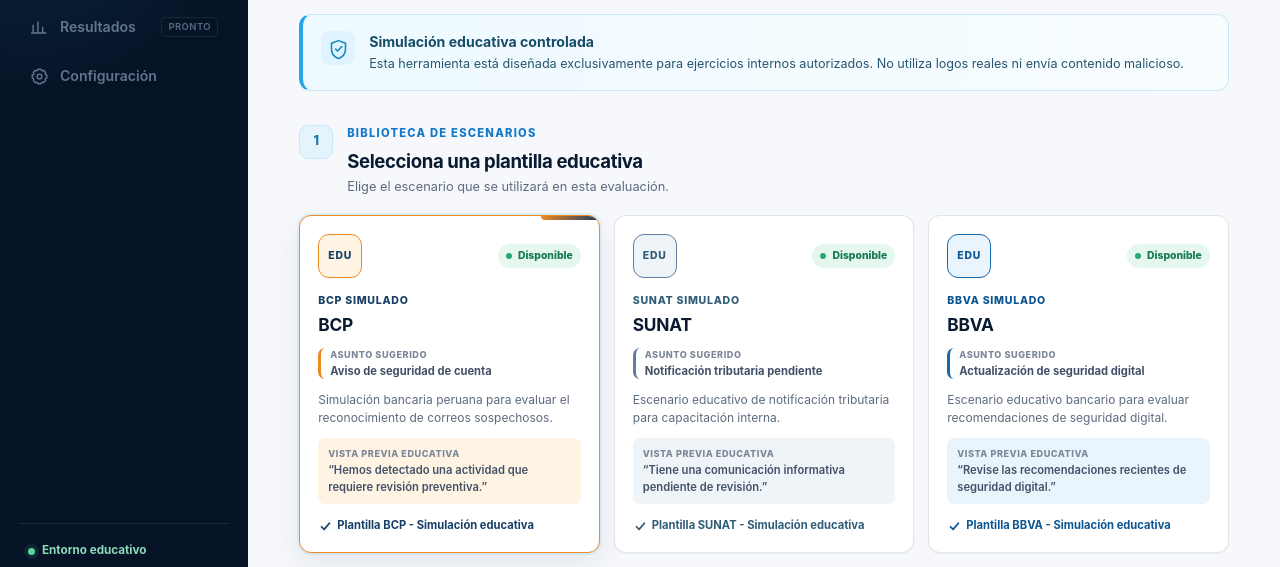
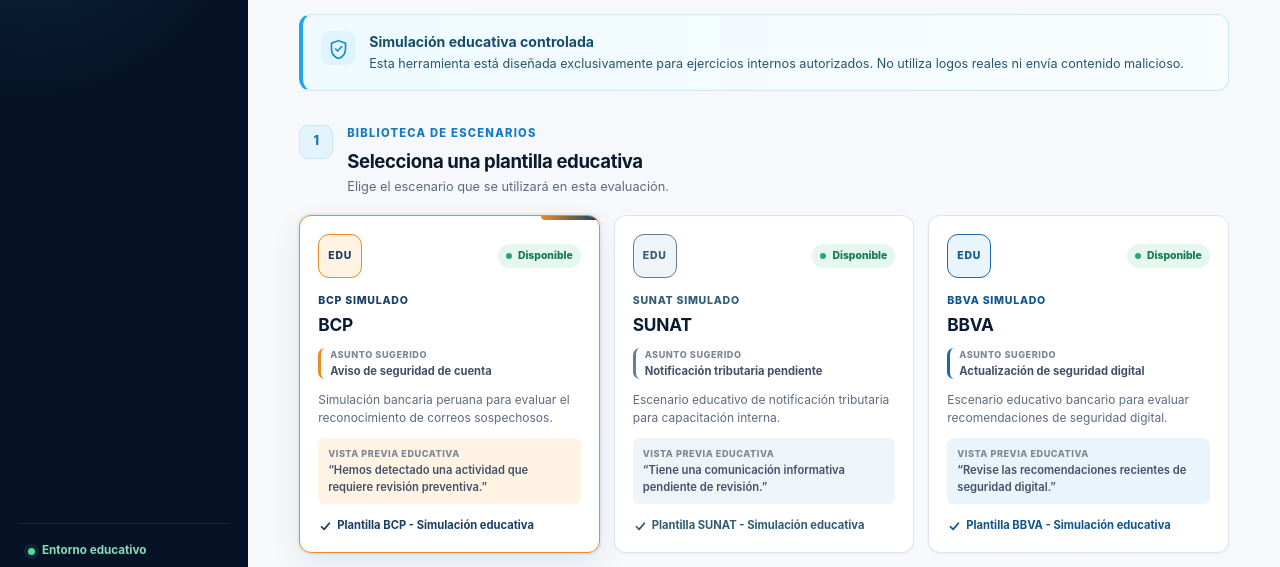
Before and after one commit to Agile-Grupo1-0570/socialshield-admin, a plain HTML site: page index.html in a window 1280 px wide. Shown: the part 169-736 px from the top of the page. Drawn offline with Linux system fonts and the light colour scheme.

Commit message:
feat: remove unnecesary features

```diff
--- a/index.html
+++ b/index.html
@@ -37,20 +37,6 @@
             </svg>
             Nueva campaña
           </a>
-          <span class="nav-item nav-item--disabled" aria-disabled="true">
-            <svg viewBox="0 0 24 24" aria-hidden="true">
-              <path d="M4 19V9m6 10V5m6 14v-7m4 7H2" />
-            </svg>
-            Resultados
-            <span class="nav-item__tag">Pronto</span>
-          </span>
-          <span class="nav-item nav-item--disabled" aria-disabled="true">
-            <svg viewBox="0 0 24 24" aria-hidden="true">
-              <circle cx="12" cy="12" r="3" />
-              <path d="M19.4 15a1.7 1.7 0 0 0 .3 1.9l.1.1-2.8 2.8-.1-.1a1.7 1.7 0 0 0-1.9-.3 1.7 1.7 0 0 0-1 1.6v.2h-4V21a1.7 1.7 0 0 0-1-1.6 1.7 1.7 0 0 0-1.9.3l-.1.1L4.2 17l.1-.1a1.7 1.7 0 0 0 .3-1.9A1.7 1.7 0 0 0 3 14H2.8v-4H3a1.7 1.7 0 0 0 1.6-1 1.7 1.7 0 0 0-.3-1.9L4.2 7 7 4.2l.1.1A1.7 1.7 0 0 0 9 4.6a1.7 1.7 0 0 0 1-1.6v-.2h4V3a1.7 1.7 0 0 0 1 1.6 1.7 1.7 0 0 0 1.9-.3l.1-.1L19.8 7l-.1.1a1.7 1.7 0 0 0-.3 1.9 1.7 1.7 0 0 0 1.6 1h.2v4H21a1.7 1.7 0 0 0-1.6 1Z" />
-            </svg>
-            Configuración
-          </span>
         </nav>
 
         <div class="sidebar__footer">
--- a/styles.css
+++ b/styles.css
@@ -173,22 +173,6 @@
   background: linear-gradient(90deg, rgba(37, 166, 232, 0.2), rgba(37, 166, 232, 0.08));
   color: #e6f6ff;
   box-shadow: inset 3px 0 0 var(--blue-500);
-}
-
-.nav-item--disabled {
-  cursor: not-allowed;
-  opacity: 0.65;
-}
-
-.nav-item__tag {
-  margin-left: auto;
-  padding: 2px 6px;
-  border: 1px solid rgba(255, 255, 255, 0.12);
-  border-radius: 4px;
-  color: #8499b0;
-  font-size: 0.59rem;
-  letter-spacing: 0.05em;
-  text-transform: uppercase;
 }
 
 .sidebar__footer {
@@ -1212,8 +1196,7 @@
   }
 
   .nav-label,
-  .sidebar__footer,
-  .nav-item--disabled {
+  .sidebar__footer {
     display: none;
   }
 
```
